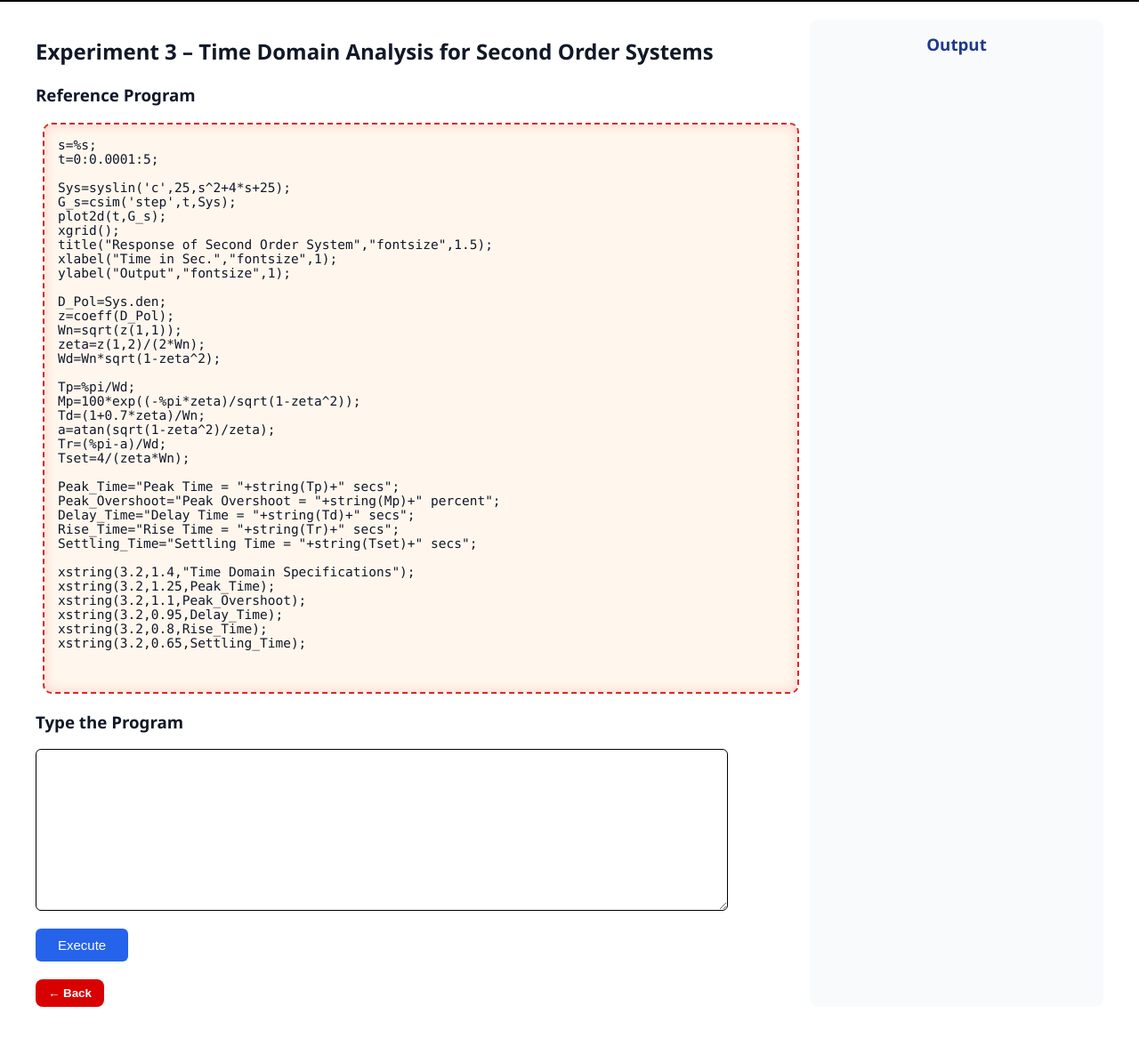
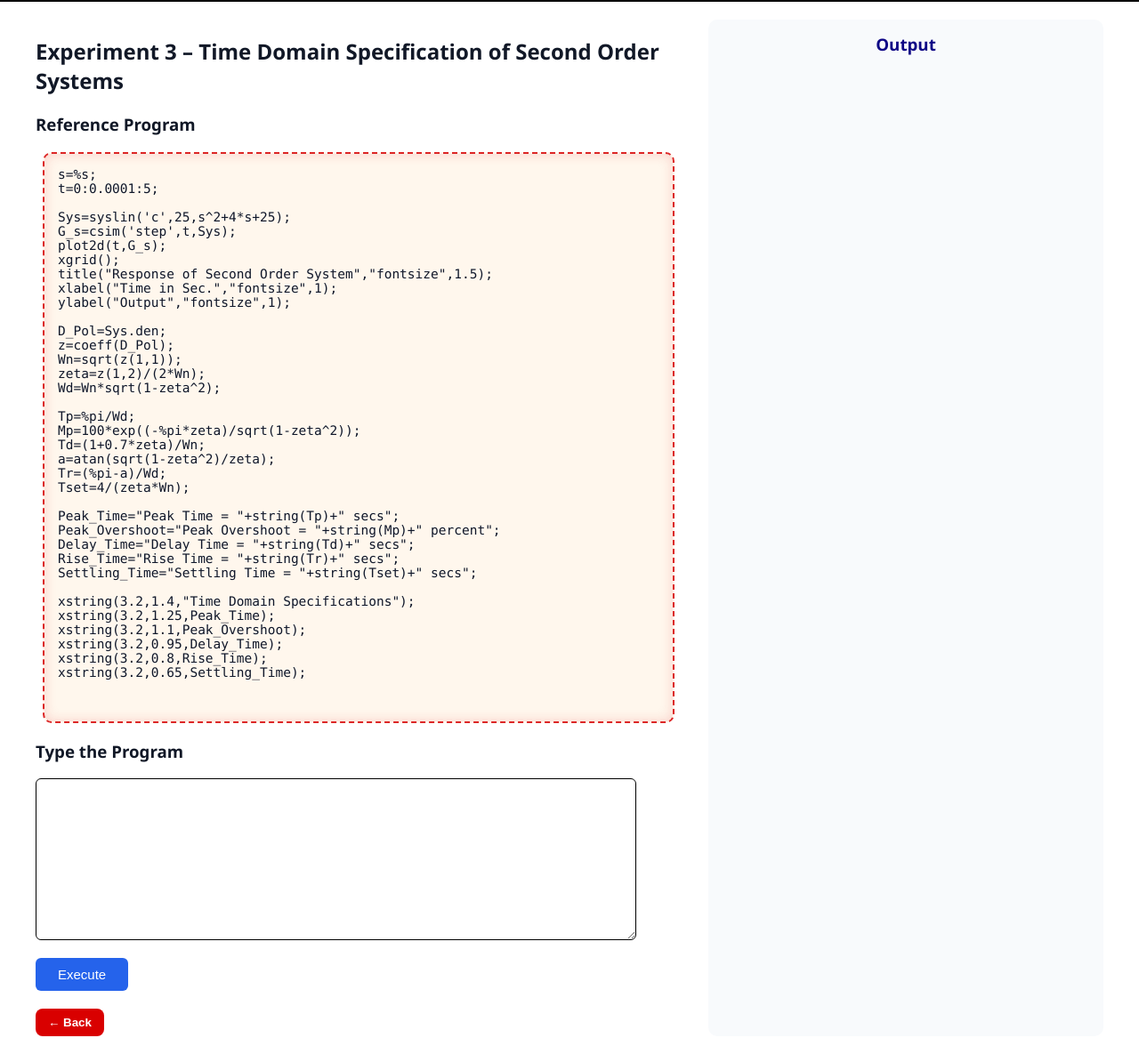
Before and after one commit to senmadhan2007/CONTROL-SYSTEM-VLAB, a Flask app: page /experiment3_1 in a window 1280 px wide. Shown: the part 80-1265 px from the top of the page at 89% size. Before the commit the page ends 1212 px from the top, so only its background shows below. Run offline with Flask 3, Linux system fonts and the light colour scheme.

Commit message:
Your message here

```diff
--- a/static/style.css
+++ b/static/style.css
@@ -280,7 +280,7 @@ textarea{
     width:70%;
 }
 .exp-right{
-    width:30%;
+    width:50%;
     background:#f8fafc;
     padding:15px;
     border-radius:10px;
@@ -288,7 +288,7 @@ textarea{
 }
 .exp-right h3{
     margin-top:0;
-    color:#1e3a8a;
+    color:#0f0786;
 }
 #output{
     max-width:100%;
@@ -317,7 +317,7 @@ textarea{
     border:2px dashed #dc2626;
     box-shadow:inset 0 0 14px rgba(220,38,38,0.18);
     text-align:justify;
-    width:850px;
+    width:710px;
     padding:15px;
     margin:8px;
     box-sizing:border-box;
--- a/templates/experiment3_1.html
+++ b/templates/experiment3_1.html
@@ -10,7 +10,7 @@
 <div class="exp-layout">
     <div class="exp-left">
 
-        <h2>Experiment 3 – Time Domain Analysis for Second Order Systems</h2>
+        <h2>Experiment 3 – Time Domain Specification of Second Order Systems</h2>
 
         <h3>Reference Program</h3>
 
--- a/templates/index.html
+++ b/templates/index.html
@@ -20,7 +20,7 @@
         </div>
         <div class="experiment-item" onclick="location.href='/experiment3'">
             <span class="exp-no">Experiment 3</span>
-            <span class="exp-title">Time Domain Analysis for Second Order Systems</span>
+            <span class="exp-title">Time Domain Specification of Second Order Systems</span>
         </div>
         <div class="experiment-item" onclick="location.href='/experiment4'">
             <span class="exp-no">Experiment 4</span>
```
Also changed, not shown: static/output.png.
